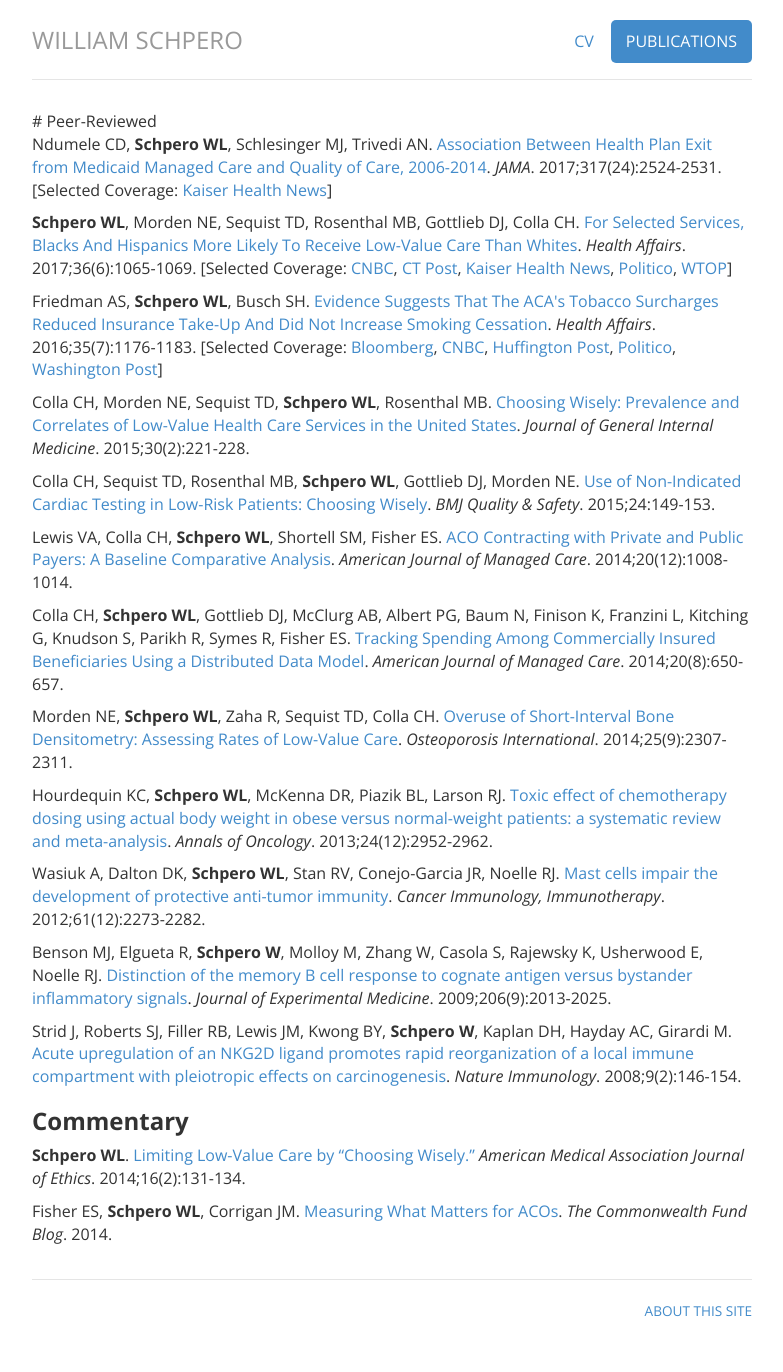
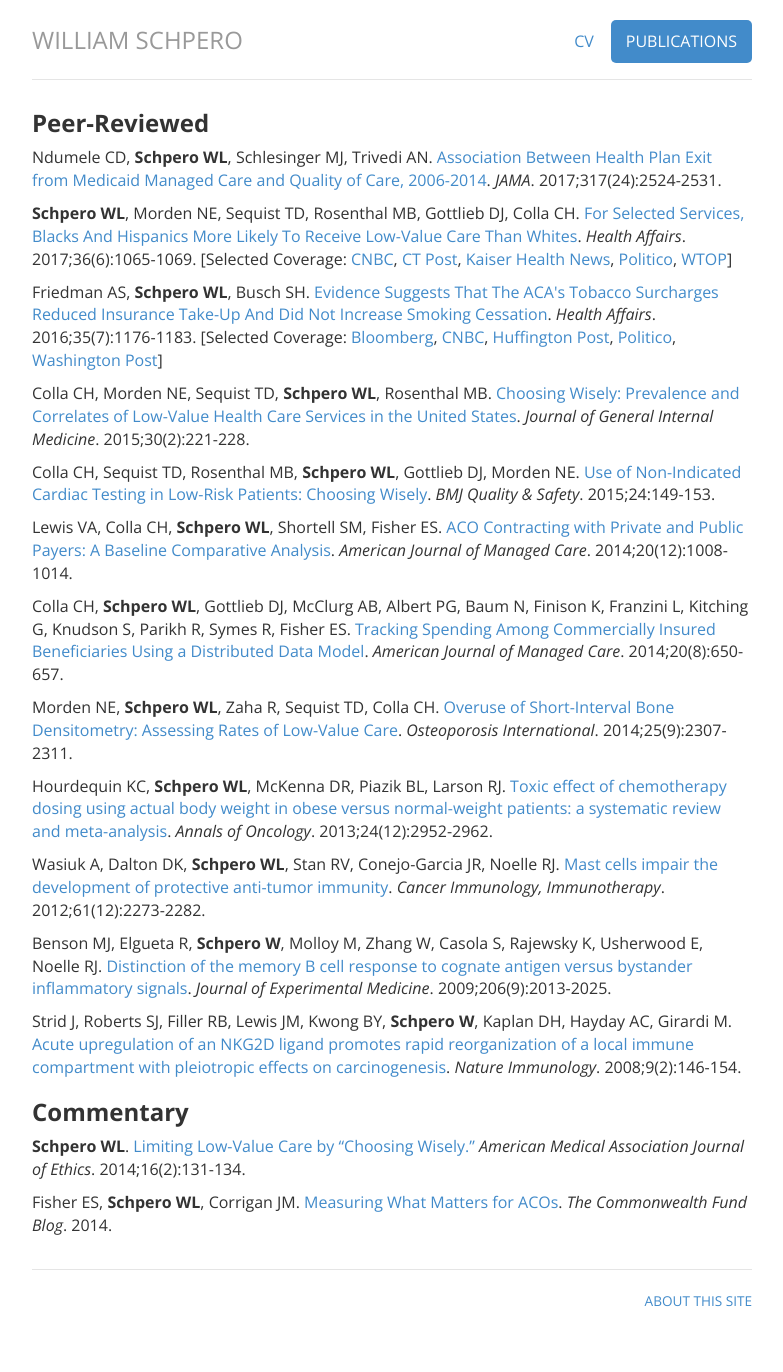
Before and after one commit to wschpero/wschpero.github.io, a Jekyll site: the page built from publications/index.html, in a window 1280 px wide. Shown: the whole page, without its empty margins (248-1031 px from the left). Built offline with Jekyll 4.4.1, drawn with Linux system fonts in a browser that asks for light colours.

Commit message:
Format fix

```diff
--- a/publications/index.html
+++ b/publications/index.html
@@ -3,9 +3,11 @@ layout: default
 title: William Schpero | Publications
 publications: active
 ---
-# Peer-Reviewed
+<div class="info">
 
-<p>Ndumele CD, <b>Schpero WL</b>, Schlesinger MJ, Trivedi AN. <a href="https://www.ncbi.nlm.nih.gov/pubmed/28655014" target="_blank">Association Between Health Plan Exit from Medicaid Managed Care and Quality of Care, 2006-2014</a>. <i>JAMA</i>. 2017;317(24):2524-2531. [Selected Coverage: <a href="http://khn.org/morning-breakout/research-roundup-medicaid-costs-for-opioid-addiction-medication-health-exits/" target="_blank">Kaiser Health News</a>]</p>
+<p><h3><b>Peer-Reviewed</b></h3></p>
+
+<p>Ndumele CD, <b>Schpero WL</b>, Schlesinger MJ, Trivedi AN. <a href="https://www.ncbi.nlm.nih.gov/pubmed/28655014" target="_blank">Association Between Health Plan Exit from Medicaid Managed Care and Quality of Care, 2006-2014</a>. <i>JAMA</i>. 2017;317(24):2524-2531.</p>
 
 <p><b>Schpero WL</b>, Morden NE, Sequist TD, Rosenthal MB, Gottlieb DJ, Colla CH. <a href="https://www.ncbi.nlm.nih.gov/pubmed/28583965" target="_blank">For Selected Services, Blacks And Hispanics More Likely To Receive Low-Value Care Than Whites</a>. <i>Health Affairs</i>. 2017;36(6):1065-1069. [Selected Coverage: <a href="http://www.cnbc.com/2017/06/05/minorities-more-likely-than-whites-to-get-low-value-health-care.html" target="_blank">CNBC</a>, <a href="http://www.ctpost.com/local/article/Yale-study-Patients-of-color-more-likely-to-get-11197613.php" target="_blank">CT Post</a>, <a href="http://khn.org/news/quantity-over-quality-minorities-shown-to-get-an-excess-of-ineffective-care/" target="_blank">Kaiser Health News</a>, <a href="http://www.politico.com/tipsheets/politico-pulse/2017/06/06/senate-health-bill-could-be-ready-by-end-of-week-220691" target="_blank">Politico</a>, <a href="https://soundcloud.com/dsotis/820pm-schpero" target="_blank">WTOP</a>]</p>
 
@@ -34,3 +36,5 @@ publications: active
 <p><b>Schpero WL</b>. <a href="http://www.ncbi.nlm.nih.gov/pubmed/24553334" target="_blank">Limiting Low-Value Care by “Choosing Wisely.”</a> <i>American Medical Association Journal of Ethics</i>. 2014;16(2):131-134.</p>
 
 <p>Fisher ES, <b>Schpero WL</b>, Corrigan JM. <a href="http://thehealthcareblog.com/blog/2014/02/04/measuring-what-matters-for-acos/" target="_blank">Measuring What Matters for ACOs</a>. <i>The Commonwealth Fund Blog</i>. 2014.</p><br>
+
+</div>
```
